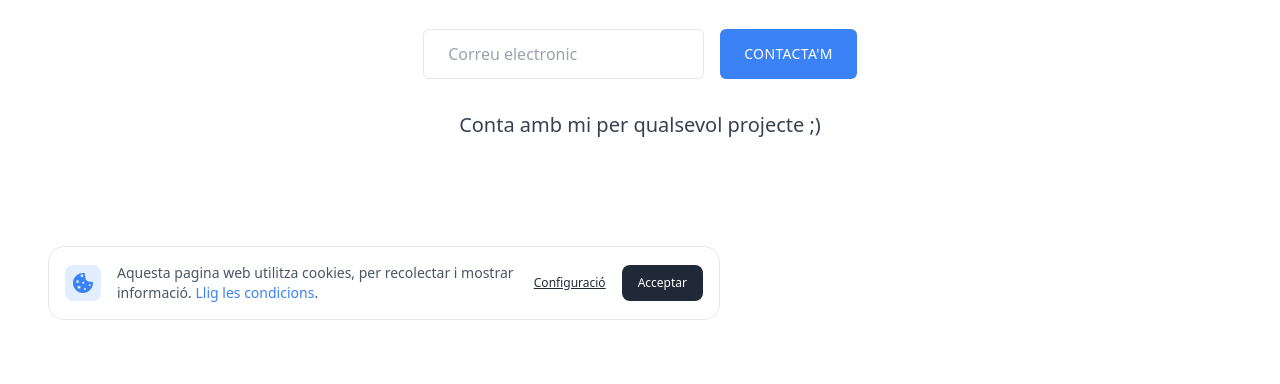
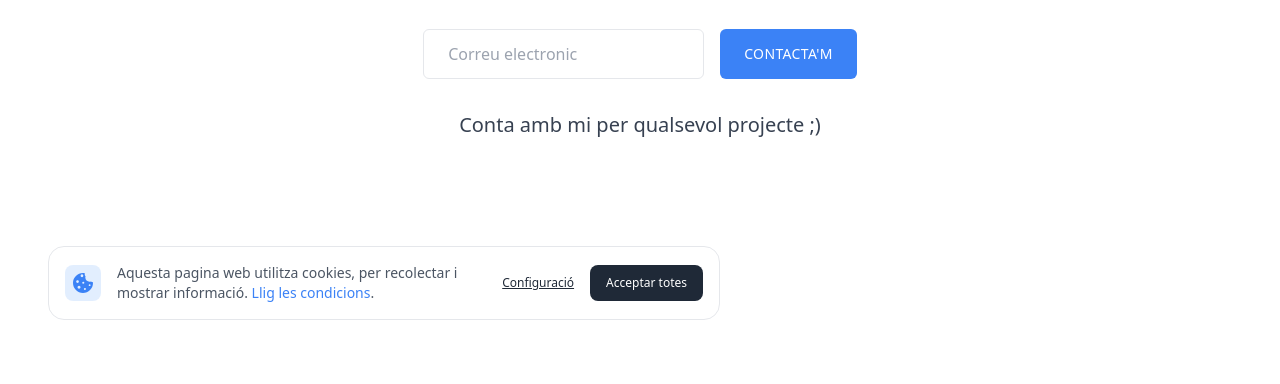
Before and after one commit to 2DAM-202425-PROJECTE/landing-page-christianvillanueva, a website built with Vite: page landing-page-christian/index.html in a window 1280 px wide. Shown: the part 416-800 px from the top of the page. Built offline with nearby package versions, Linux system fonts and the light colour scheme.

Commit message:
cookies missatgee Fix #4

```diff
--- a/landing-page-christian/index.html
+++ b/landing-page-christian/index.html
@@ -354,7 +354,7 @@
         </button>
 
         <button class=" text-xs w-1/2 md:w-auto font-medium bg-gray-800 rounded-lg hover:bg-gray-700 text-white px-4 py-2.5 duration-300 transition-colors focus:outline-none">
-          Acceptar
+          Acceptar totes
         </button>
       </div>
     </section>
```
